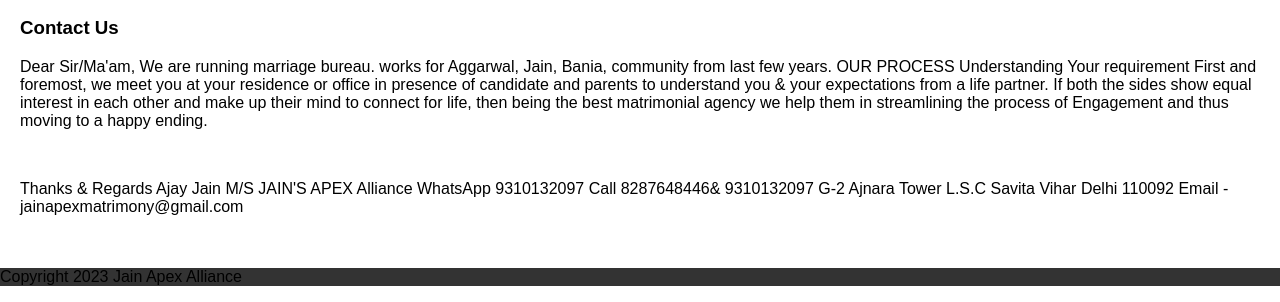
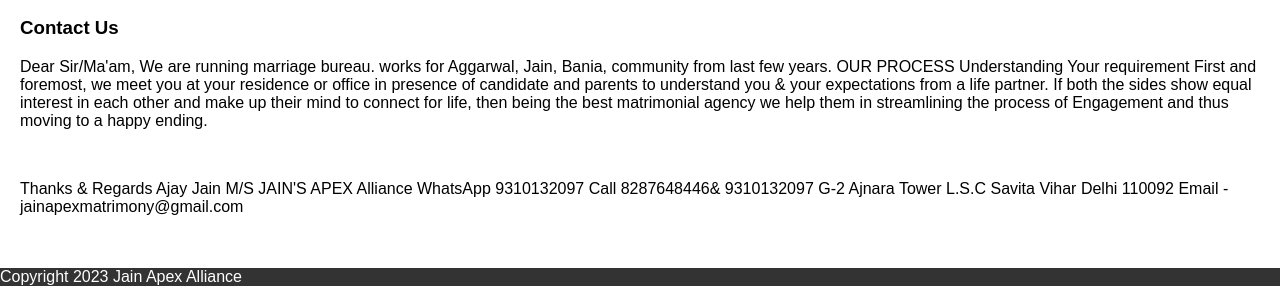
Before and after one commit to sehwagjain/jainapexmatrimony.github.io, a plain HTML site: page index.html in a window 1280 px wide. Shown: the part 1537-1839 px from the top of the page. Drawn offline with Linux system fonts and the light colour scheme.

Commit message:
Update index.html

```diff
--- a/index.html
+++ b/index.html
@@ -56,7 +56,7 @@
     </p>
   </main>
   <footer>
-    <p>Copyright 2023 Jain Apex Alliance</p>
+    <p style="color:white;">Copyright 2023 Jain Apex Alliance</p>
   </footer>
 </body>
 </html>
```
